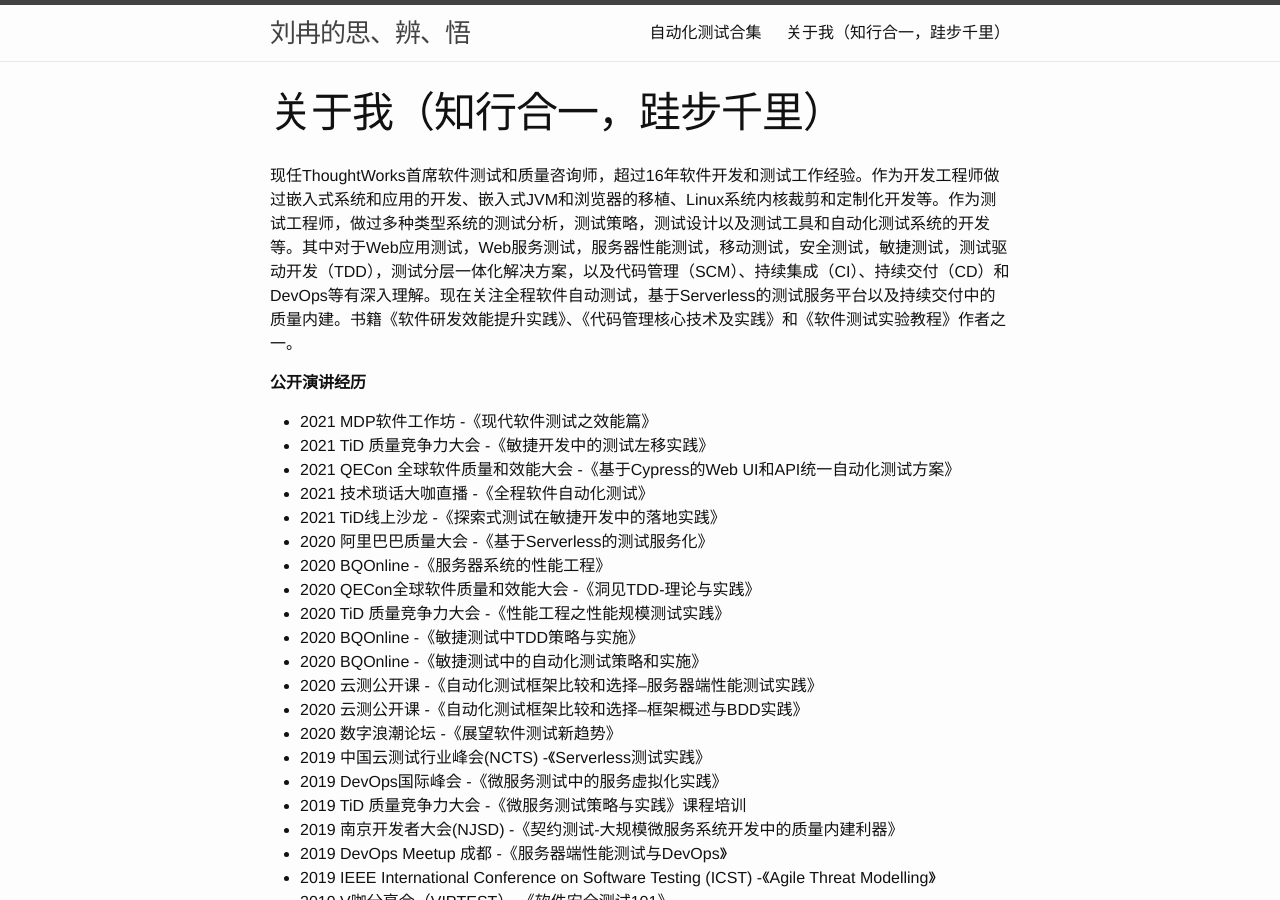
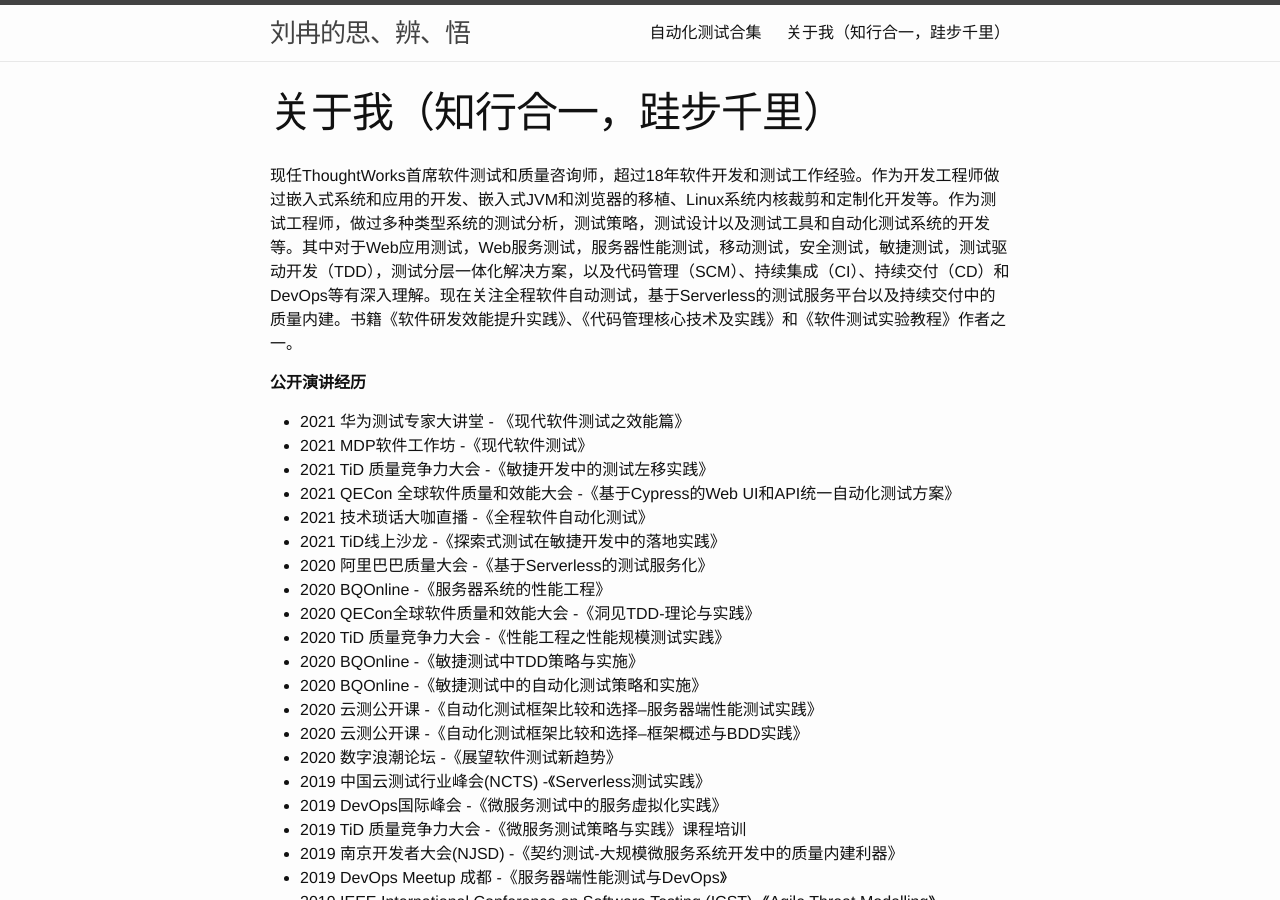
Before and after one commit to TWRanMan/twranman.github.io, a Jekyll site: the page built from about.md, in a window 1280 px wide and 900 px high. Built offline with Jekyll 4.4.1, drawn with Linux system fonts in a browser that asks for light colours.

Commit message:
update docs

```diff
--- a/about.md
+++ b/about.md
@@ -4,11 +4,12 @@ title: 关于我（知行合一，跬步千里）
 permalink: /about/
 ---
 
-现任ThoughtWorks首席软件测试和质量咨询师，超过16年软件开发和测试工作经验。作为开发工程师做过嵌入式系统和应用的开发、嵌入式JVM和浏览器的移植、Linux系统内核裁剪和定制化开发等。作为测试工程师，做过多种类型系统的测试分析，测试策略，测试设计以及测试工具和自动化测试系统的开发等。其中对于Web应用测试，Web服务测试，服务器性能测试，移动测试，安全测试，敏捷测试，测试驱动开发（TDD），测试分层一体化解决方案，以及代码管理（SCM）、持续集成（CI）、持续交付（CD）和DevOps等有深入理解。现在关注全程软件自动测试，基于Serverless的测试服务平台以及持续交付中的质量内建。书籍《软件研发效能提升实践》、《代码管理核心技术及实践》和《软件测试实验教程》作者之一。
+现任ThoughtWorks首席软件测试和质量咨询师，超过18年软件开发和测试工作经验。作为开发工程师做过嵌入式系统和应用的开发、嵌入式JVM和浏览器的移植、Linux系统内核裁剪和定制化开发等。作为测试工程师，做过多种类型系统的测试分析，测试策略，测试设计以及测试工具和自动化测试系统的开发等。其中对于Web应用测试，Web服务测试，服务器性能测试，移动测试，安全测试，敏捷测试，测试驱动开发（TDD），测试分层一体化解决方案，以及代码管理（SCM）、持续集成（CI）、持续交付（CD）和DevOps等有深入理解。现在关注全程软件自动测试，基于Serverless的测试服务平台以及持续交付中的质量内建。书籍《软件研发效能提升实践》、《代码管理核心技术及实践》和《软件测试实验教程》作者之一。
 
 
 **公开演讲经历**
-- 2021 MDP软件工作坊 -《现代软件测试之效能篇》
+- 2021 华为测试专家大讲堂 - 《现代软件测试之效能篇》
+- 2021 MDP软件工作坊 -《现代软件测试》
 - 2021 TiD 质量竞争力大会 -《敏捷开发中的测试左移实践》
 - 2021 QECon 全球软件质量和效能大会 -《基于Cypress的Web UI和API统一自动化测试方案》
 - 2021 技术琐话大咖直播 -《全程软件自动化测试》
```
Also changed, not shown: _posts/2021-11-18-Left Shift Testing.md (renamed from _posts/2021-08-18-Left Shift Testing.md, +1 -1 lines).
